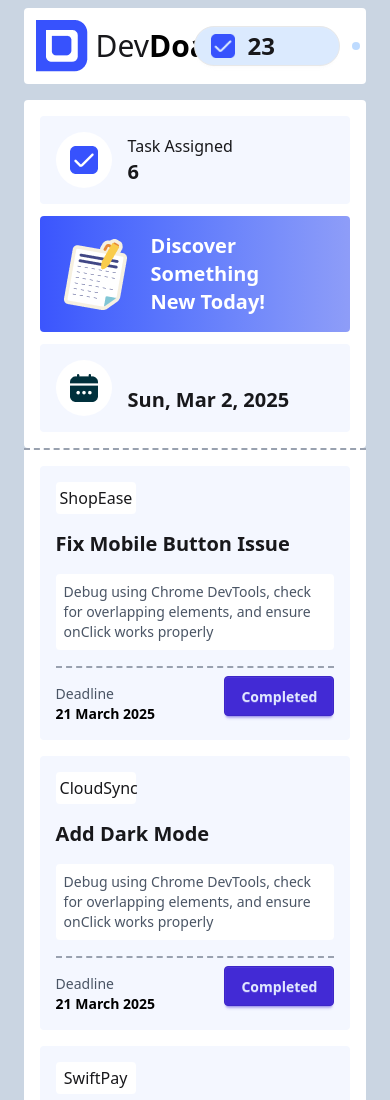
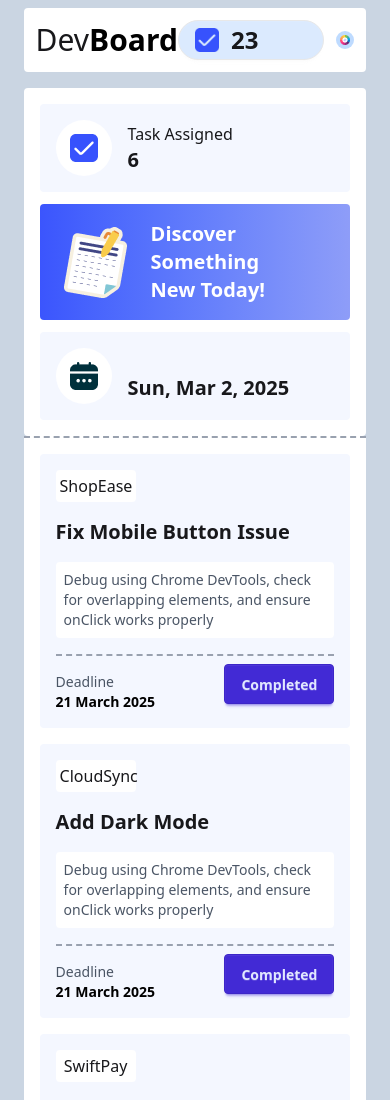
Before and after one commit to developerTamanna/Dev-Board-Submited, a plain HTML site: page index.html in a window 390 px wide. Shown: the top 1100 px of the page. Drawn offline with nearby package versions, Linux system fonts and the light colour scheme.

```diff
--- a/index.html
+++ b/index.html
@@ -15,8 +15,8 @@
     <header class="w-11/12 mx-auto">
       <nav class="bg-white rounded flex justify-between items-center p-3">
         <div class=" flex items-center gap-2">
-          <img src="assets/logo.png" alt="">
-          <h1 class="text-3xl ">Dev<span class="font-bold text-3xl text-black">Doard</span></h1>
+          <img class="hidden md:block " src="assets/logo.png" alt="">
+          <h1 class="text-3xl ">Dev<span class="font-bold text-3xl text-black">Board</span></h1>
         </div>
         <div class="flex items-center gap-3">
           <!-- <button class="bg-blue-100 py-2 rounded-full px-4">
```
